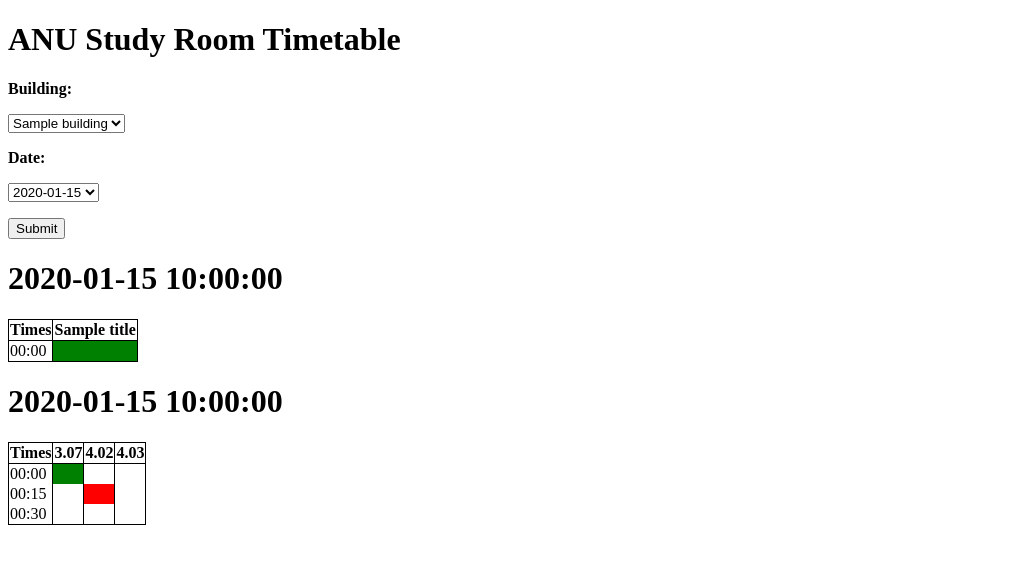
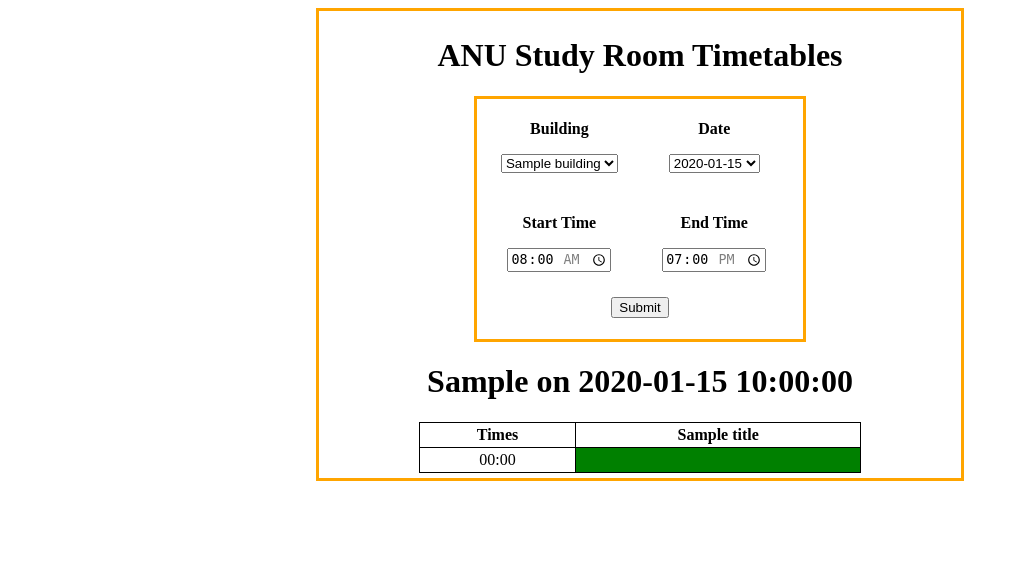
Before and after one commit to FudgeMunkey/ANUStudyRooms-Website, a Flask app: template templates/home.html in a window 1280 px wide. Shown: the top 564 px of the page, without its empty margins (0-1019 px from the left). Run offline with Flask 2, Linux system fonts and the light colour scheme; the template is opened without the code that fills it: most values are stand-ins (such as "Sample title", 1, 10 or a date in 2020).

Commit message:
- seperated css into an external file - some style changes

```diff
--- /dev/null
+++ b/static/mainstyle.css
@@ -0,0 +1,48 @@
+/* PLEASE PUT ME IN A .CSS FILE */
+table {
+  border-collapse: collapse;
+}
+
+table, th {
+  border: 1px solid black;
+}
+
+td, th {
+    padding: 3px;
+}
+
+td {
+    border-left: 1px solid black;
+}
+
+h1 {
+    text-align: center;
+}
+
+.filter-element {
+    width: 49%;
+    float: left;
+    text-align: center;
+    margin-bottom: 25px;
+}
+
+.submit-button {
+    text-align: center;
+}
+
+#page-body {
+    margin: auto;
+    width: 50%;
+    border: 3px solid orange;
+    padding: 5px;
+}
+
+#table-parent {
+    text-align: center;
+    width: 70%;
+    margin: auto;
+}
+
+#table-body {
+    width: 100%;
+}
--- a/templates/home.html
+++ b/templates/home.html
@@ -2,54 +2,60 @@
 <html lang="en">
     <head>
         <meta charset="UTF-8">
-        <title>Title</title>
-        <style>
-            /* PLEASE PUT ME IN A .CSS FILE */
-            table {
-              border-collapse: collapse;
-            }
-            table, th {
-              border: 1px solid black;
-            }
-            td {
-                border-left: 1px solid black;
-            }
-        </style>
+        <title>ANU Study Room Timetables</title>
+        <link rel="stylesheet" type="text/css" href="../static/mainstyle.css" />
     </head>
 
     <body>
-        <h1>ANU Study Room Timetable</h1>
+        <div id="page-body">
+            <h1>ANU Study Room Timetables</h1>
 
             <!-- FILTER FORM -->
-        <form method="POST">
-            <p><b>Building: </b></p>
+            <form method="POST" id="page-body">
+                <div class="filter-element">
+                    <p><b>Building</b></p>
                     <select name="building">
                         {% for b in buildingList %}
                         <option value={{ b }} {{ "selected" if b == buildingSelected }}>{{ b }}</option>
                         {% endfor %}
                     </select>
+                </div>
 
-            <br />
-
-            <p><b>Date: </b></p>
+                <div class="filter-element">
+                    <p><b>Date</b></p>
                     <select name="date">
                         {% for d in dateList %}
                         <option value={{ d }} {{ "selected" if d == dateSelected }}>{{ d }}</option>
                         {% endfor %}
                     </select>
-            <br />
+                </div>
+
+                <div class="filter-element">
+                    <p><b>Start Time</b></p>
+                    <input type="time" name="start_time" min="00:00" max="11:00" value={{ convertMinutesToString(startTimeSelected) if startTimeSelected else "08:00" }} />
+                </div>
+
+                <div class="filter-element">
+                    <p><b>End Time</b></p>
+                    <input type="time" name="end_time" min="17:00" max="23:45" value={{ convertMinutesToString(endTimeSelected) if endTimeSelected else "19:00" }} />
+                </div>
+
+                <div class="submit-button">
                     <p><input type="submit"></p>
+                </div>
             </form>
 
             <!-- TIMETABLE PROPER CODE -->
-        <div>
-            <h1>{{ dateSelected }}</h1>
-            <table>
+            <div id="table-parent">
+                <h1> {{ buildingSelected }} on {{ dateSelected }}</h1>
+                <table id="table-body">
                     <tr>
+                        {% if titles is defined %}
                             <th>Times</th>
                             {% for room_name in titles %}
                             <th>{{ room_name }}</th>
                             {% endfor %}
+                        {% endif %}
                     </tr>
                     {% for booked_list in bool_booked %}
                         <tr>
@@ -62,38 +68,6 @@
                     {% endfor %}
                 </table>
             </div>
-        <!-- **************************************************************************************************** -->
-        <!-- TIMETABLE REFERENCE CODE -->
-        <div>
-            <h1>{{ dateSelected }}</h1>
-            <table>
-                <tr>
-                    <th>Times</th>
-                    <th>3.07</th>
-                    <th>4.02</th>
-                    <th>4.03</th>
-                </tr>
-                <tr>
-                    <td>00:00</td>
-                    <td style="background-color: green"></td>
-                    <td></td>
-                    <td></td>
-                </tr>
-                <tr>
-                    <td>00:15</td>
-                    <td></td>
-                    <td style="background-color: red"></td>
-                    <td></td>
-                </tr>
-                <tr>
-                    <td>00:30</td>
-                    <td></td>
-                    <td></td>
-                    <td></td>
-                </tr>
-            </table>
         </div>
-
-
     </body>
 </html>
```
Lines whose indentation alone changed are shown as unchanged.
